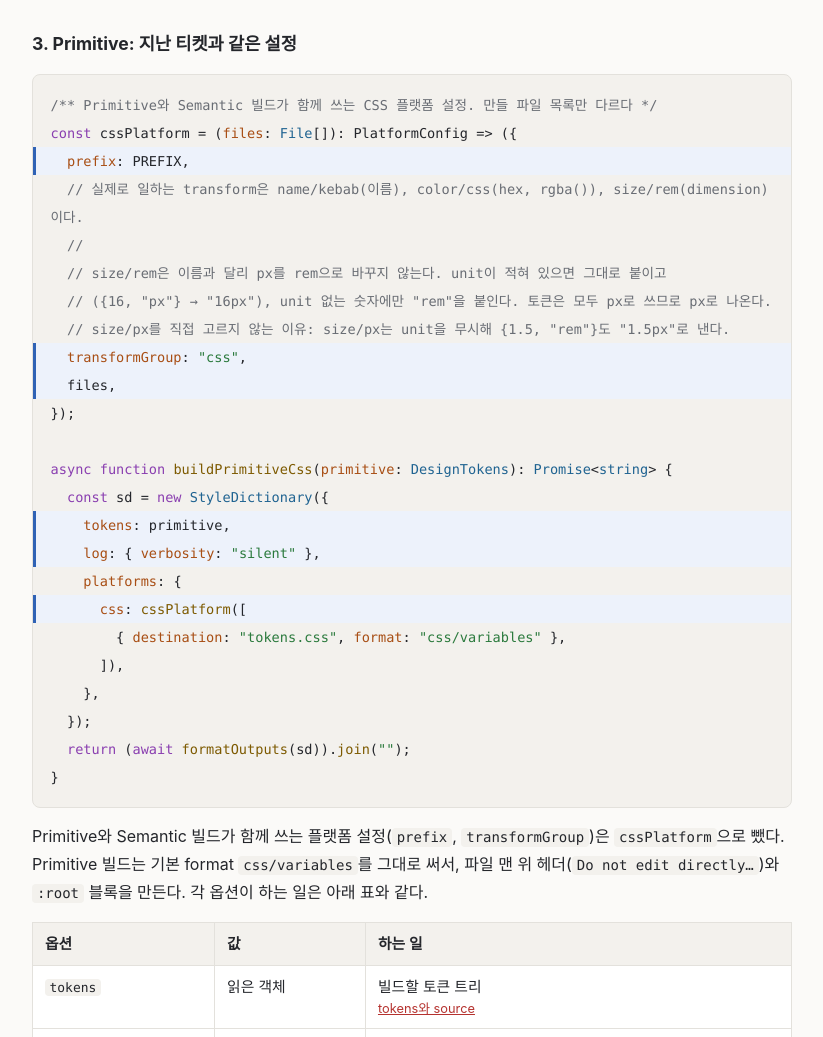
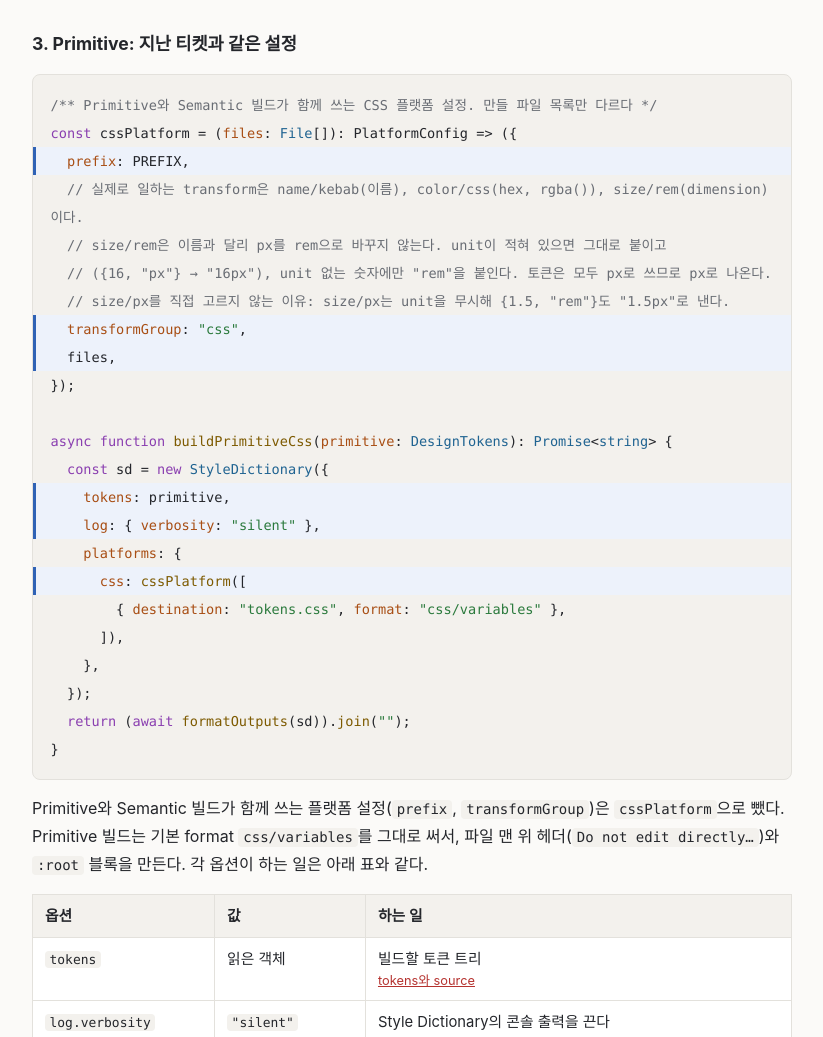
Before and after one commit to gyeol-ui/gyeol-ui, a website: page docs/learning/style-dictionary-build.html in a window 1280 px wide. Shown: the part 3663-4700 px from the top of the page, without its empty margins (362-1185 px from the left). Drawn offline with Linux system fonts and the light colour scheme.

Commit message:
style(tokens): transform 주석 사이의 빈 주석 줄을 지움
Refs #19

Co-Authored-By: Claude Opus 5.5 <noreply@anthropic.com>

```diff
--- a/docs/learning/style-dictionary-build.html
+++ b/docs/learning/style-dictionary-build.html
@@ -233,11 +233,10 @@ const SCHEME_SELECTORS: Record&lt;ColorScheme, readonly SelectorChain[]&gt; = {
           </ol>
 
           <h3>3. Primitive: 지난 티켓과 같은 설정</h3>
-          <pre><code class="language-ts" data-lines="3 9 10 15 16 18">/** Primitive와 Semantic 빌드가 함께 쓰는 CSS 플랫폼 설정. 만들 파일 목록만 다르다 */
+          <pre><code class="language-ts" data-lines="3 8 9 14 15 17">/** Primitive와 Semantic 빌드가 함께 쓰는 CSS 플랫폼 설정. 만들 파일 목록만 다르다 */
 const cssPlatform = (files: File[]): PlatformConfig =&gt; ({
   prefix: PREFIX,
   // 실제로 일하는 transform은 name/kebab(이름), color/css(hex, rgba()), size/rem(dimension)이다.
-  //
   // size/rem은 이름과 달리 px를 rem으로 바꾸지 않는다. unit이 적혀 있으면 그대로 붙이고
   // ({16, "px"} → "16px"), unit 없는 숫자에만 "rem"을 붙인다. 토큰은 모두 px로 쓰므로 px로 나온다.
   // size/px를 직접 고르지 않는 이유: size/px는 unit을 무시해 {1.5, "rem"}도 "1.5px"로 낸다.
--- a/packages/tokens/scripts/build-tokens.ts
+++ b/packages/tokens/scripts/build-tokens.ts
@@ -101,7 +101,6 @@ const hasTokenAt = ({
 const cssPlatform = (files: File[]): PlatformConfig => ({
   prefix: PREFIX,
   // 실제로 일하는 transform은 name/kebab(이름), color/css(hex, rgba()), size/rem(dimension)이다.
-  //
   // size/rem은 이름과 달리 px를 rem으로 바꾸지 않는다. unit이 적혀 있으면 그대로 붙이고
   // ({16, "px"} → "16px"), unit 없는 숫자에만 "rem"을 붙인다. 토큰은 모두 px로 쓰므로 px로 나온다.
   // size/px를 직접 고르지 않는 이유: size/px는 unit을 무시해 {1.5, "rem"}도 "1.5px"로 낸다.
```
